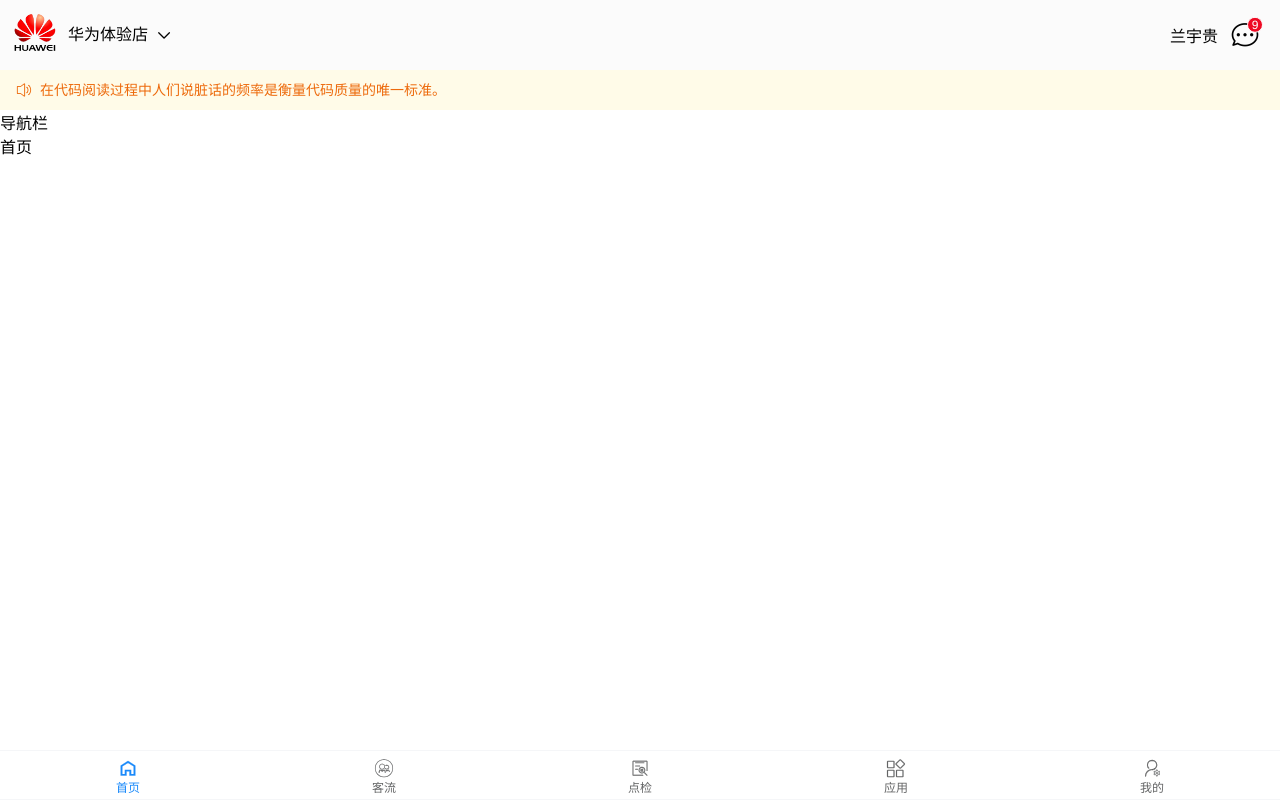
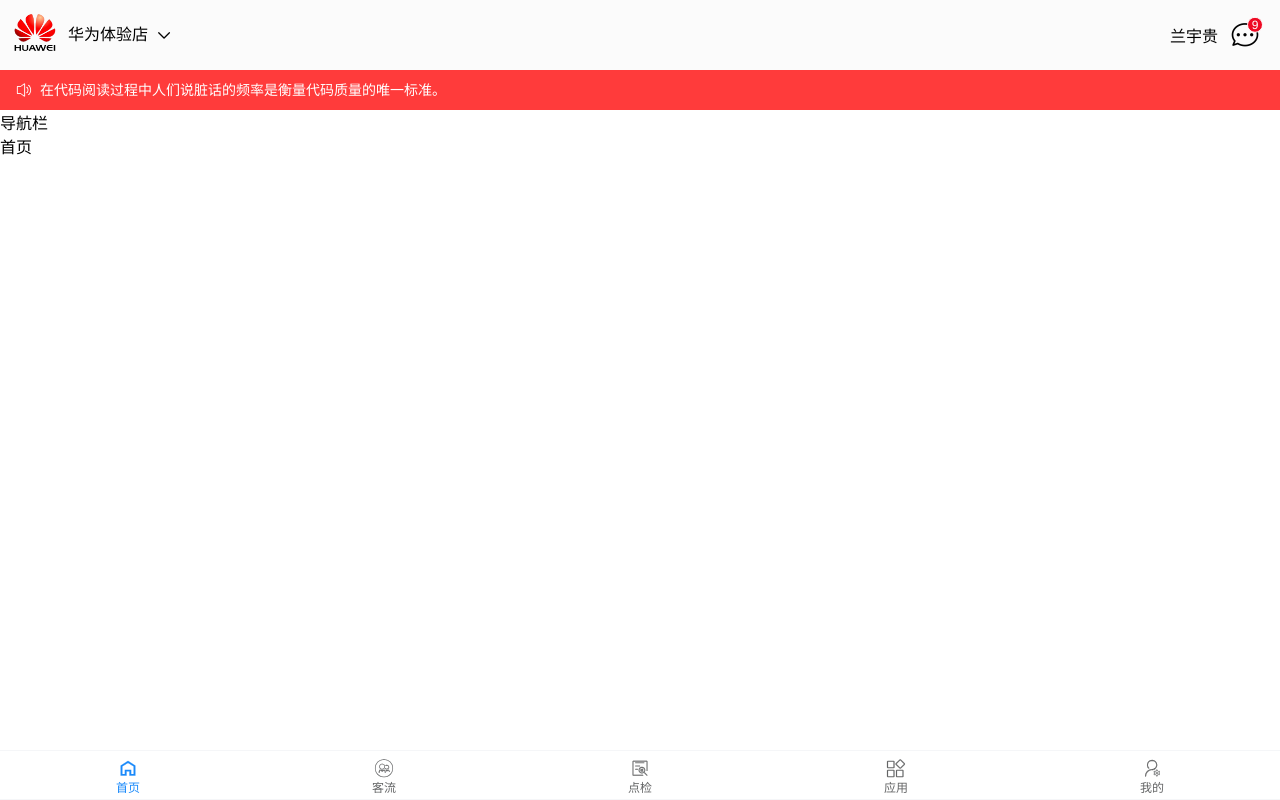
Before and after one commit to hello-stranger-git/huawei-vant, a Vue app: page /#/home in a window 1280 px wide. Built offline with nearby package versions, Linux system fonts and the light colour scheme.

Commit message:
修改notice样式

```diff
--- a/src/layout/components/notice/index.vue
+++ b/src/layout/components/notice/index.vue
@@ -1,18 +1,21 @@
 <template>
-  <div>
-<van-notice-bar
-  left-icon="volume-o"
-  text="在代码阅读过程中人们说脏话的频率是衡量代码质量的唯一标准。"
-/>
+  <div class="notice">
+    <van-notice-bar
+      left-icon="volume-o"
+      text="在代码阅读过程中人们说脏话的频率是衡量代码质量的唯一标准。"
+    />
   </div>
 </template>
 
 <script>
-export default {
-
-}
+export default {}
 </script>
 
-<style lang="scss" scoped>
-
+<style lang="less" scoped>
+.notice {
+  .van-notice-bar {
+    background-color: #ff3b3b;
+    color: #ffffff;
+  }
+}
 </style>
```
